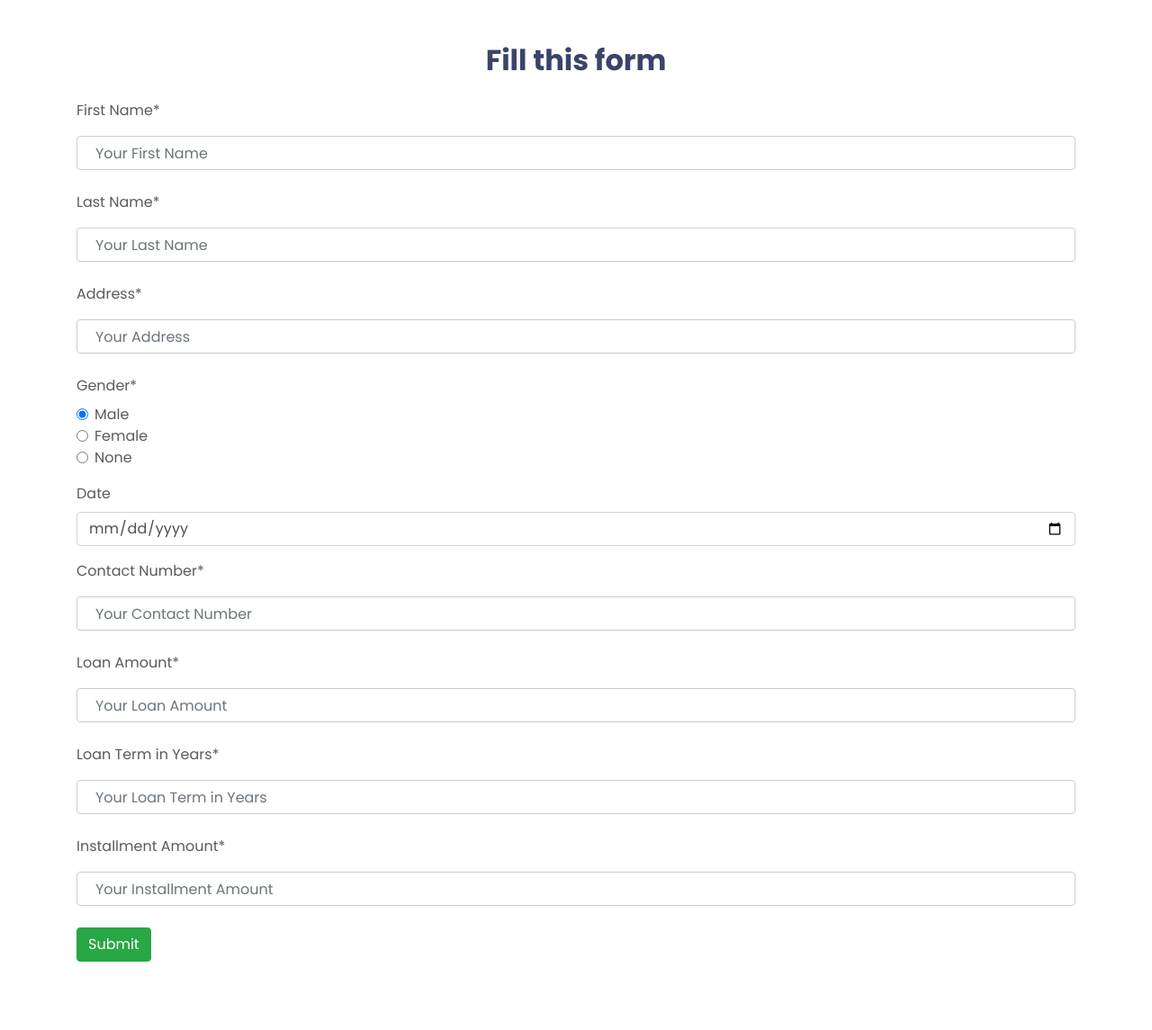
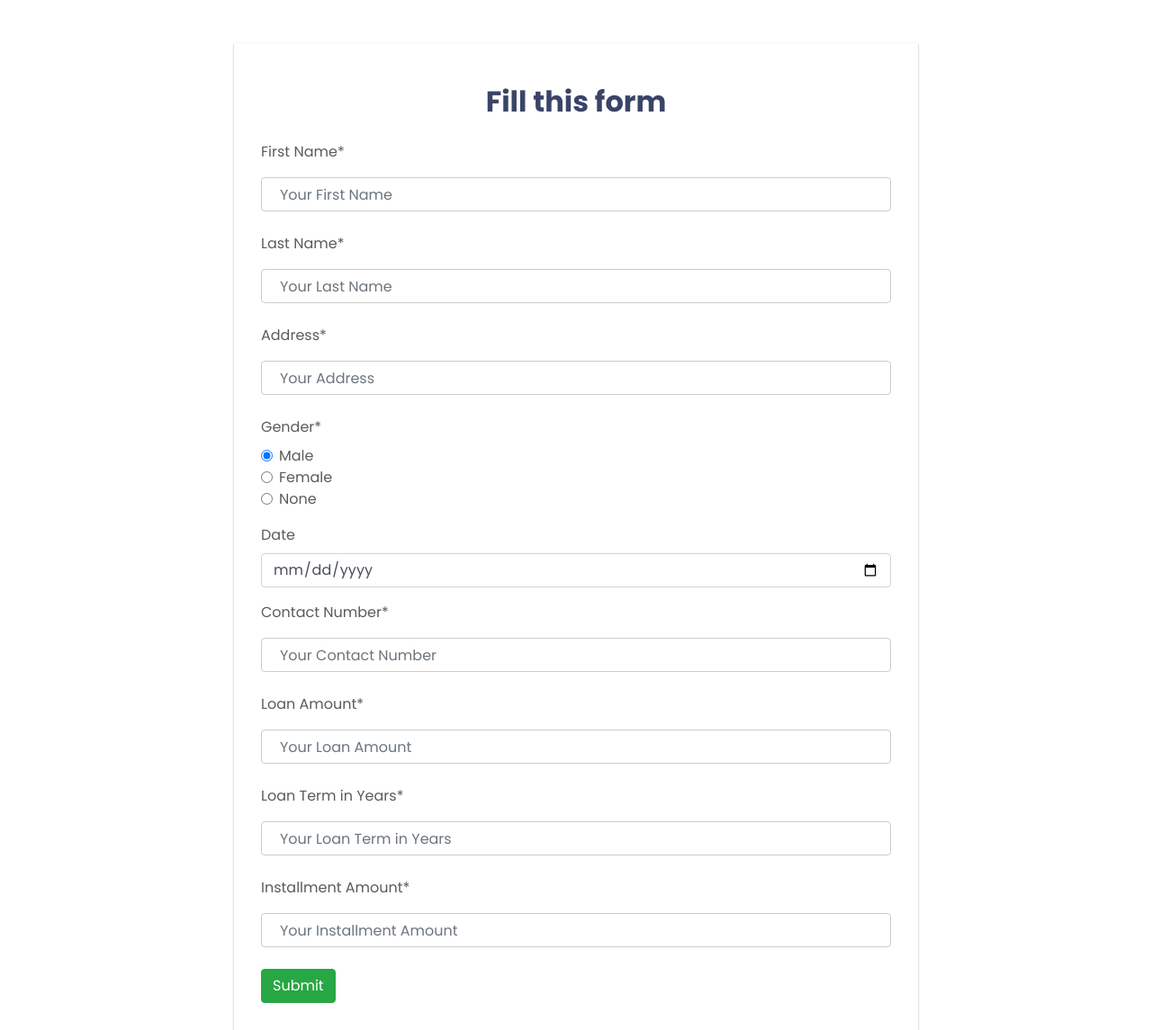
Before and after one commit to sukubhattu/loan, a Django app: page /profile-details in a window 1280 px wide. Shown: the part 64-1209 px from the top of the page at 90% size. Before the commit the page ends 1133 px from the top, so only its background shows below. Run offline with Django 3.2, Linux system fonts and the light colour scheme; the visitor is signed in with stand-in values (Sample User, id 1); some libraries are stand-ins or nearby versions.

Commit message:
Update profile card style

```diff
--- a/static/css/form.css
+++ b/static/css/form.css
@@ -11,12 +11,7 @@ input[type=text]:focus {
   outline: 2px solid rgb(123, 205, 233);
 }
 
-.radio-buttons > div{
-	display: inline-block;
-	margin-right: 40px;
+.profile-detail-card{
+  padding: 30px;
+  box-shadow: 0 1px 3px rgba(0,0,0,0.12), 0 1px 2px rgba(0,0,0,0.24);
 }
-.date-picker{
-	border: 1px solid #ccc;
-  border-radius: 4px;
-	color:#aaa;
-}
--- a/templates/users/profile_details.html
+++ b/templates/users/profile_details.html
@@ -9,6 +9,8 @@
 
 {% block content %}
 	<div class="container">
+	<div class="row">
+		<div class="offset-lg-2 col-lg-8 profile-detail-card">
 			<h2 class="text-center mt-3 header-text">
 				Fill this form
 			</h2>
@@ -17,6 +19,8 @@
 				{{ form|crispy}}
 				<button class="btn btn-success" type="submit">Submit</button>
 			</form>
+		</div>
+	</div>
 
 
 	{% comment %} <form action="" method="POST" id="profileForm">
```
Lines whose indentation alone changed are shown as unchanged.
